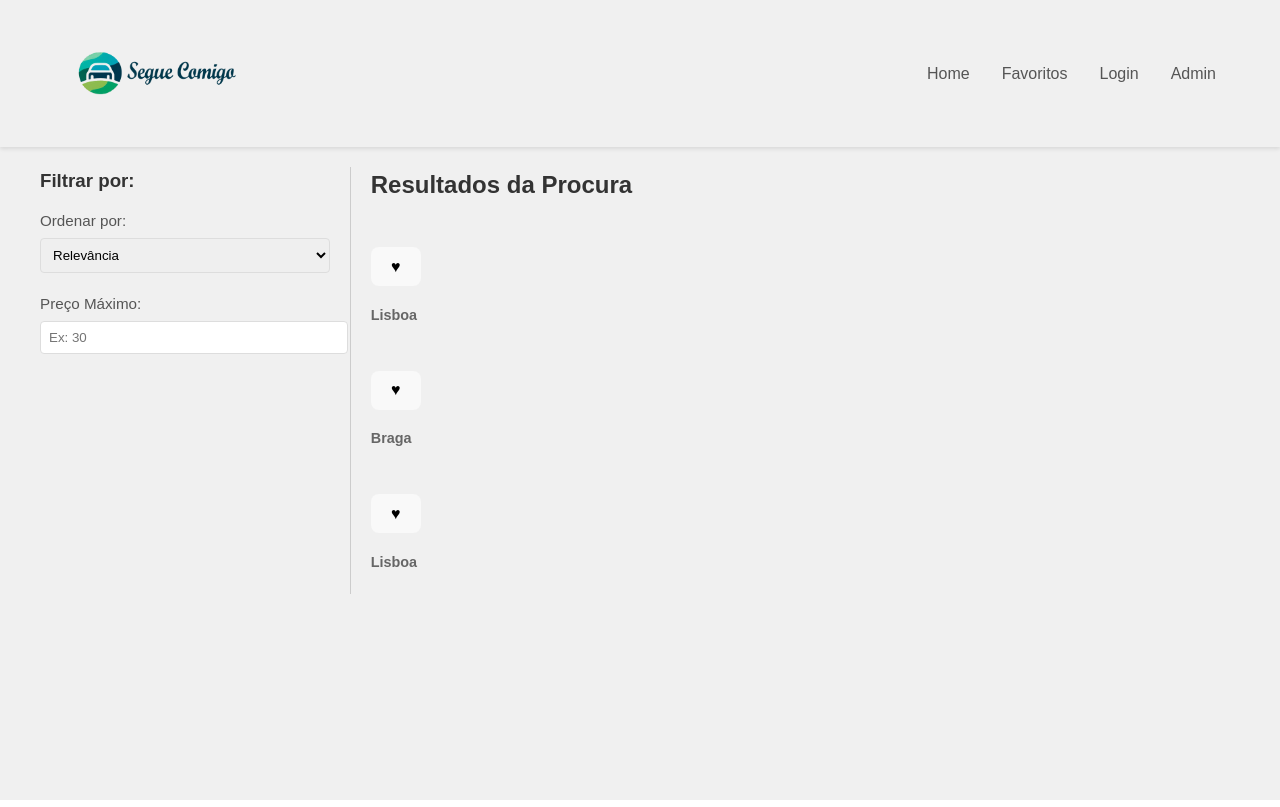
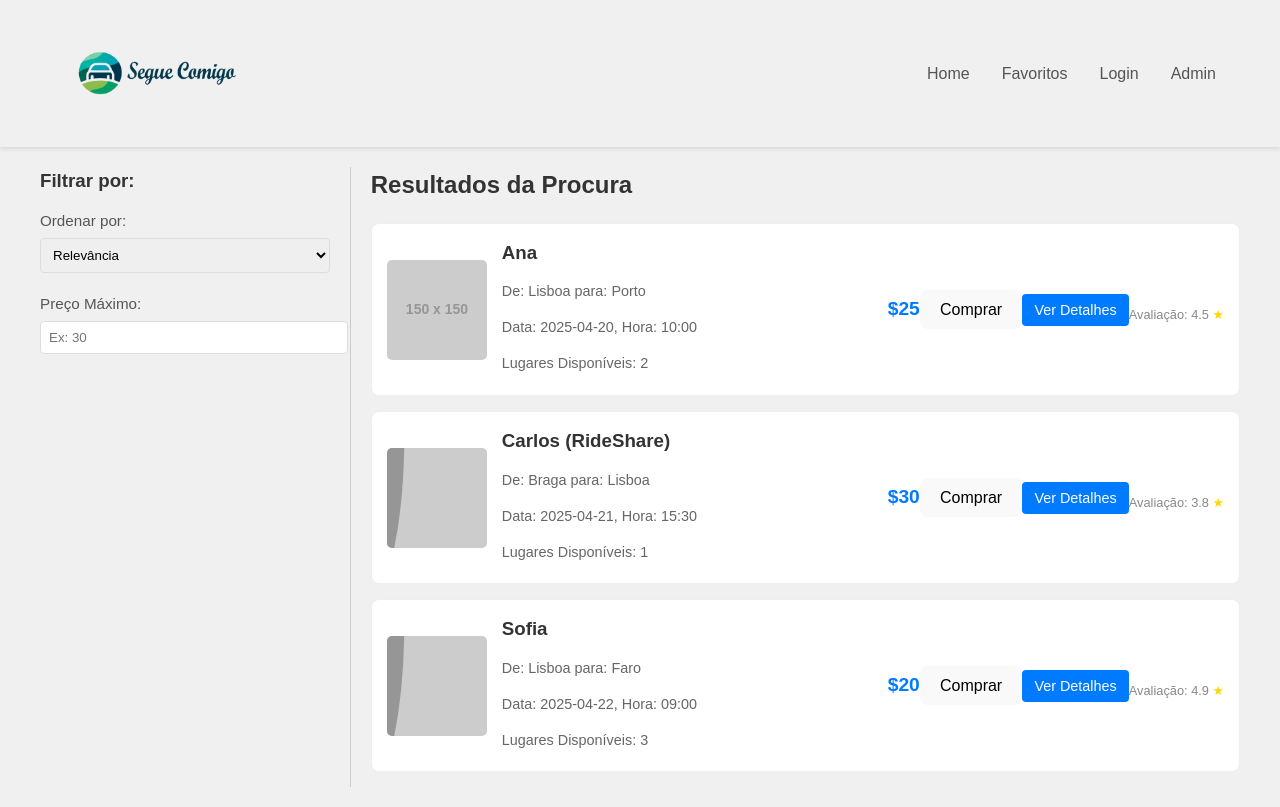
Before and after one commit to PedroF17/segue_comigo, a React (Vite) app in the folder projeto/projeto/frontend/: page /resultados in a window 1280 px wide. Built offline with nearby package versions, Linux system fonts and the light colour scheme.

Commit message:
frontend for backend done on the Neighbor Ride Search

```diff
--- a/projeto/projeto/frontend/src/components/rides/Rides.jsx
+++ b/projeto/projeto/frontend/src/components/rides/Rides.jsx
@@ -1,23 +1,30 @@
+import React from 'react';
+import '../../css/Rides.css';
 
-function Rides({ride}) {
+function Rides({ ride }) {
+    return (
+        <div className="ride-card">
+            <div className="ride-image">
+                <img src={ride.imageUrl} alt={`Boleia de ${ride.driver}`} />
+            </div>
+            <div className="ride-details">
+                <h3>{ride.driver} {ride.agency && `(${ride.agency})`}</h3>
+                <p>De: {ride.origin} para: {ride.destination}</p>
+                <p>Data: {ride.date}, Hora: {ride.time}</p>
+                <p>Lugares Disponíveis: {ride.seatsAvailable}</p>
+            </div>
+            <div className="ride-pricing">
+                <span className="price">${ride.price}</span>
+                <button className="buy-button">Comprar</button>
+                <button className="view-details-button">Ver Detalhes</button>
+            </div>
+            {ride.rating && (
+                <div className="ride-rating">
+                    Avaliação: {ride.rating} <span className="star">★</span>
+                </div>
+            )}
+        </div>
+    );
+}
 
-    function onFavoriteClick() {
-        alert("Favorite clicked!")
-    }
-
-    return  <div className = "ride">
-                <div className = "ride_img">
-                    <img src = {ride.url} alt = {ride.title}/>
-                    <div className = "ride_overlay">
-                        <button className = "favorite_btn" onClick={onFavoriteClick}> ♥ </button>
-                    </div>
-                </div>
-                <div className = "ride_info">
-                    <h3>{ride.title}</h3>
-                    <p><b>{ride.origin}</b><t><b>{ride.destiny}</b></t></p>
-                    <p>{ride.departure}<t>{ride.arrive}</t></p>
-                    <p>{ride.description}</p>
-                </div>
-            </div>
-}
-export default Rides
+export default Rides;
--- a/projeto/projeto/frontend/src/css/Rides.css
+++ b/projeto/projeto/frontend/src/css/Rides.css
@@ -1,4 +1,4 @@
-.rides {
+.ride-card {
     display: flex;
     border: 1px solid #eee;
     border-radius: 8px;
```
